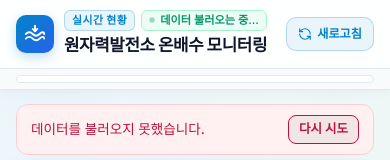
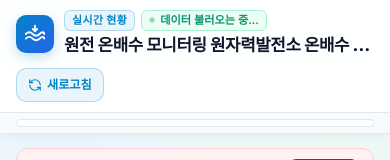
Before and after one commit to ZDragon0527/NPP_Discharge_Temp, a plain HTML site: page web/index.html in a window 390 px wide. Shown: the top 160 px of the page. Drawn offline with Linux system fonts and the light colour scheme; no server answers.

Commit message:
Design: 중Design: 중복 상세 지표 카드 제거 및 모바일 헤더 제목 반응형 수정 (index.html)

```diff
--- a/web/index.html
+++ b/web/index.html
@@ -40,7 +40,10 @@
                 <span id="header-status-text">데이터 불러오는 중...</span>
               </span>
             </div>
-            <h1>원자력발전소 온배수 모니터링</h1>
+            <h1>
+              <span class="title-mobile">원전 온배수 모니터링</span>
+              <span class="title-desktop">원자력발전소 온배수 모니터링</span>
+            </h1>
             <p class="sub">본부별 취수구·배수구 수온과 염분 실시간 현황</p>
           </div>
         </div>
@@ -140,7 +143,7 @@
       </div>
     </section>
 
-    <section id="detail" class="detail" aria-live="polite"></section>
+
     <section id="trend" class="trend-section"></section>
     <section id="compare" class="compare" aria-labelledby="compare-title">
       <div class="section-header-row">
```
